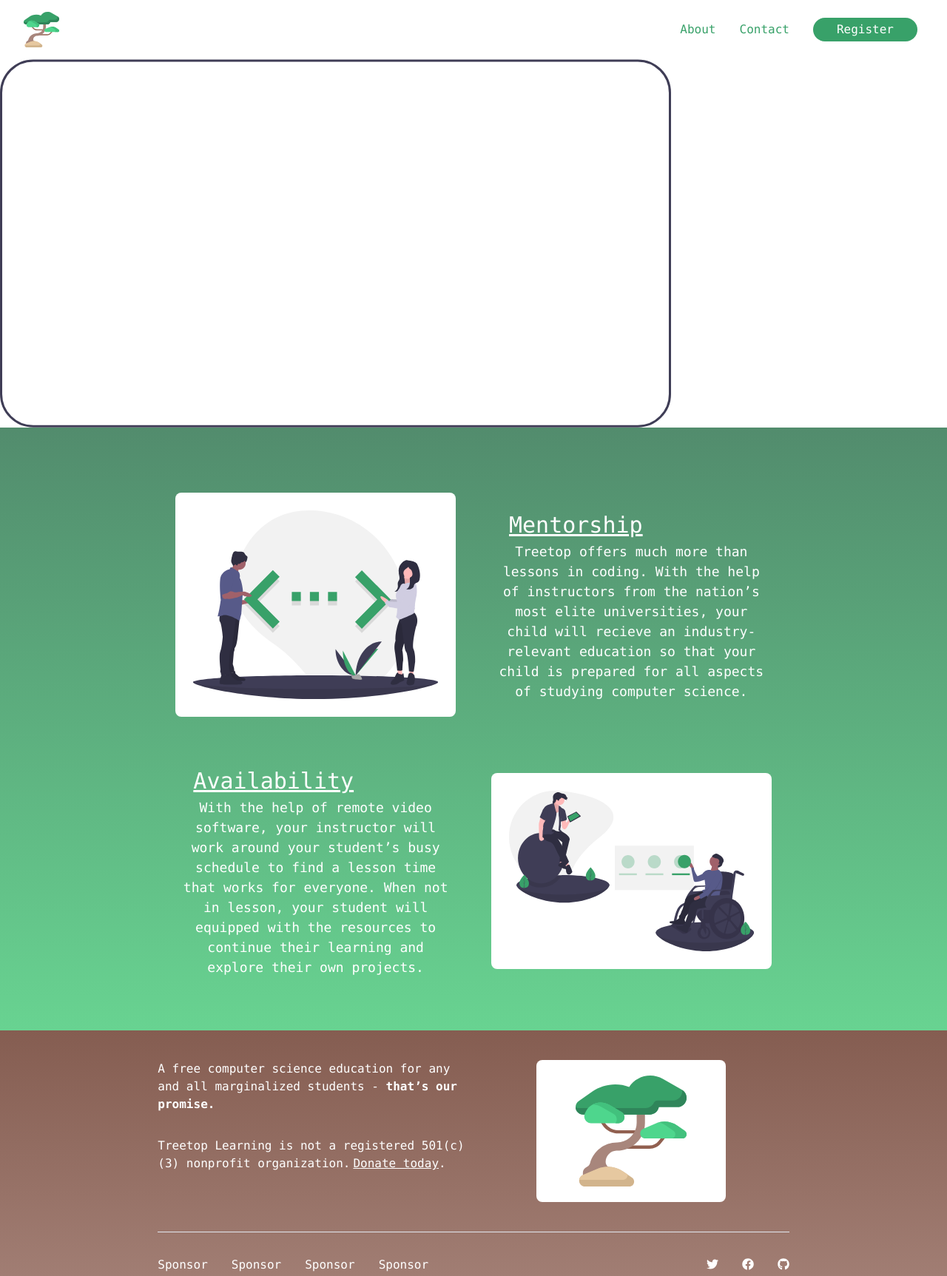
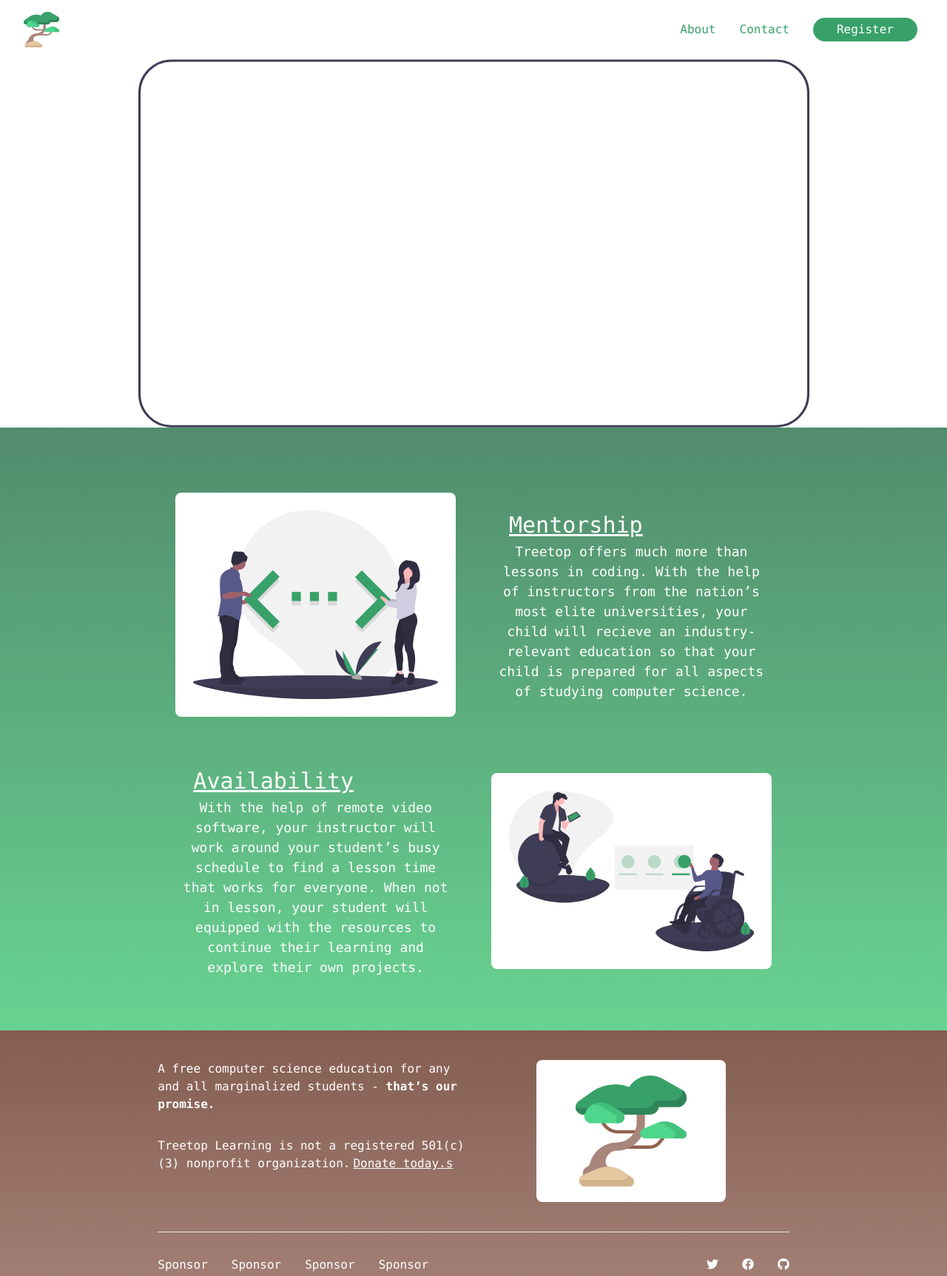
Before and after one commit to treetoplearning/cambium, a Gatsby site: page /about in a window 1280 px wide. Shown: the whole page at 74% size. Built offline with nearby package versions, Linux system fonts and the light colour scheme; Gatsby itself is replaced by a stand-in of ours.

Commit message:
updated page linkings

```diff
--- a/package.json
+++ b/package.json
@@ -17,8 +17,10 @@
     "gatsby-plugin-postcss": "^2.2.0",
     "gatsby-plugin-react-helmet": "^3.1.24",
     "gatsby-plugin-sharp": "^2.5.3",
+    "gatsby-plugin-transition-link": "^1.18.0",
     "gatsby-source-filesystem": "^2.1.56",
     "gatsby-transformer-sharp": "^2.4.3",
+    "gsap": "^3.2.6",
     "prop-types": "^15.7.2",
     "react": "^16.12.0",
     "react-dom": "^16.12.0",
--- a/src/components/footer.js
+++ b/src/components/footer.js
@@ -38,8 +38,8 @@ const Footer = () => (
               Treetop Learning is not a registered 501(c)(3) nonprofit
               organization.
               <a className="ml-1 underline" href="#donatepage">
-              Donate today
-              </a>.
+              Donate today.s{" "}
+              </a>
             </p>
           </div>
 
--- a/src/components/navbar.js
+++ b/src/components/navbar.js
@@ -2,12 +2,12 @@ import React from "react";
 import RegisterButton from "./registerbutton";
 
 import logo from "../images/logo.svg";
+import { Link } from "gatsby";
 
 import "../css/global.css";
 
 const Navbar = () => (
   <div className="flex items-center justify-between w-full h-20 font-mono">
-
     <div className="flex w-12 ml-8">
       <a href="/">
         <img className="mb-0" src={logo} />
@@ -16,16 +16,18 @@ const Navbar = () => (
 
     <ul class="flex items-center">
       <li class="mr-8 mb-0">
-        <a class="text-base hover:text-green-700" href="about">
-          About
-        </a>
+        <Link to="about">
+          <p className="text-base hover:text-green-700">About </p>
+        </Link>
       </li>
       <li class="mr-8 mb-0">
-        <a class="text-base hover:text-green-700" href="about#contact">
-          Contact
-        </a>
+        <Link to="about">
+          <p className="text-base hover:text-green-700" to="contact">
+            Contact{" "}
+          </p>
+        </Link>
       </li>
-      <RegisterButton siteURL="register" />
+      <RegisterButton />
     </ul>
   </div>
 );
--- a/src/components/registerbutton.js
+++ b/src/components/registerbutton.js
@@ -1,12 +1,13 @@
 import PropTypes from "prop-types";
 import React from "react";
 
+import { Link } from "gatsby";
 import "../css/global.css";
 
-const RegisterButton = ({ text, siteURL }) => (
-  <a class="text-white" href={siteURL}>
-    <div class="mr-10 px-8 mb-0 py-1 rounded-full bg-base">{text}</div>
-  </a>
+const RegisterButton = ({ text }) => (
+  <Link to="register">
+    <p class="mr-10 px-8 mb-0 py-1 rounded-full text-white bg-base">{text}</p>
+  </Link>
 );
 
 RegisterButton.propTypes = {
--- a/src/pages/about.js
+++ b/src/pages/about.js
@@ -17,7 +17,7 @@ const bodyColor = {
 const AboutPage = () => (
   <div className="flex flex-col">
     <Navbar />
-    <div className="flex w-full">
+    <div className="flex justify-center w-full">
       <img src={computer} alt="hello" />
     </div>
 
```
Also changed, not shown: 1 other file.
